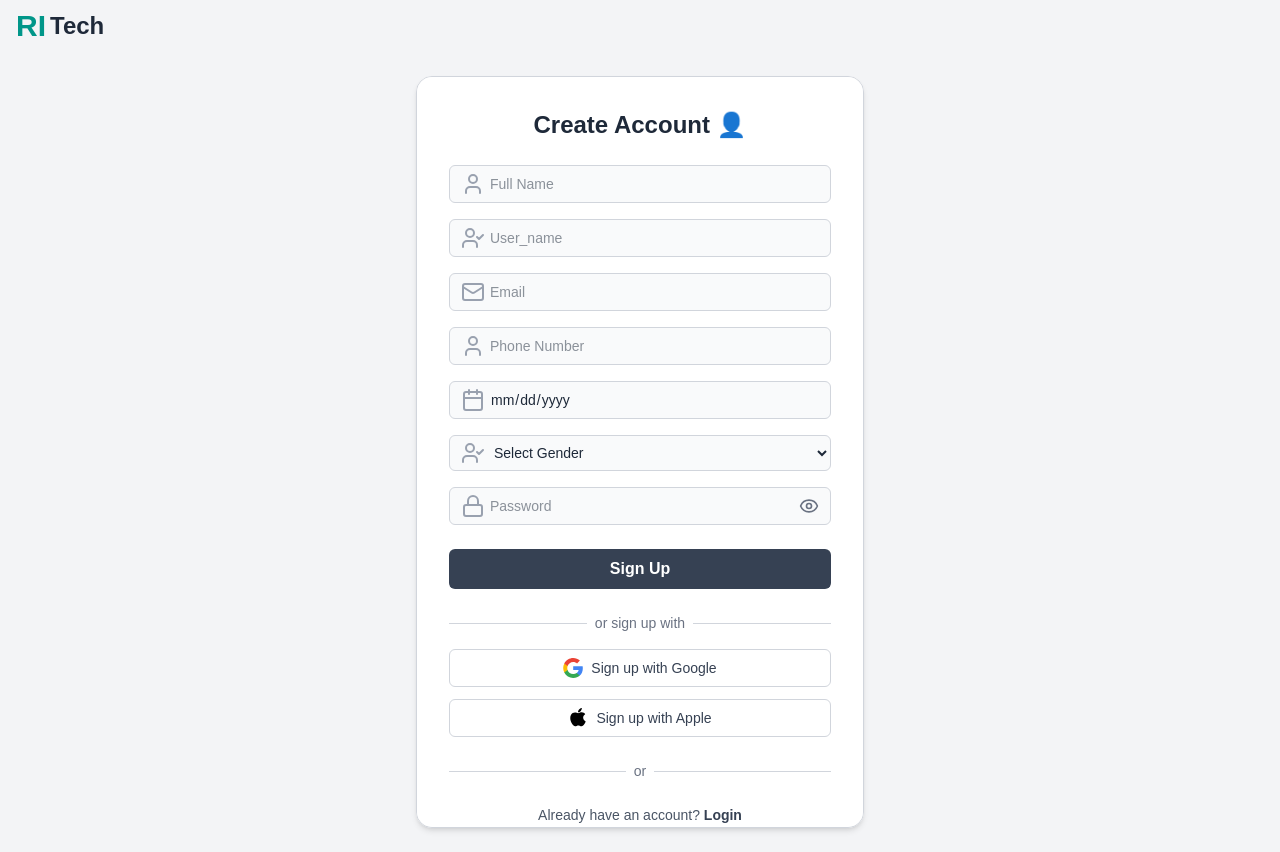
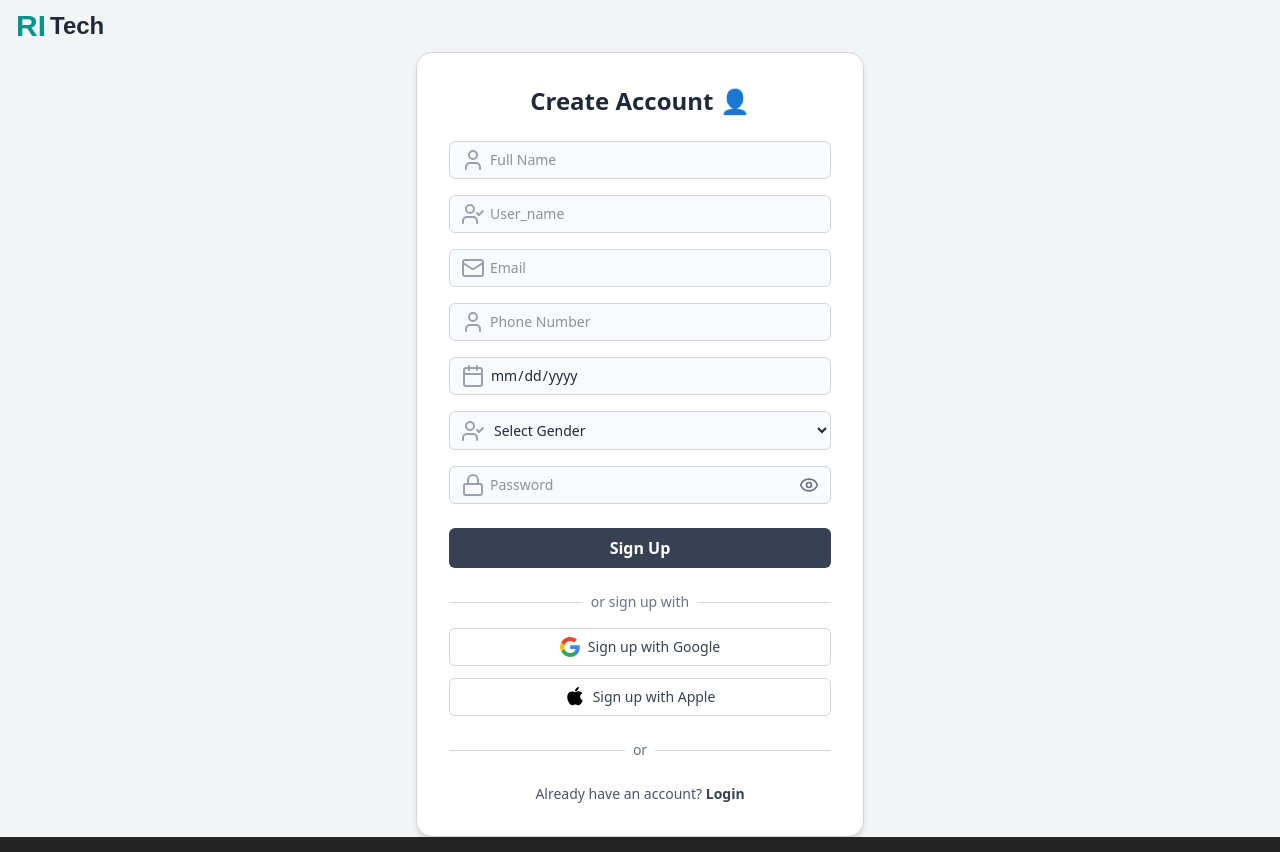
Before and after one commit to hritikpatidar/mern-chat-frontend, a React (Vite) app: page /sign-up in a window 1280 px wide. Built offline with nearby package versions, Linux system fonts and the light colour scheme; no server answers.

Commit message:
add google and apple signuo

```diff
--- a/src/container/AuthPages/SignupForm.jsx
+++ b/src/container/AuthPages/SignupForm.jsx
@@ -25,10 +25,8 @@ export const SignupForm = ({ handleSubmit, loading }) => {
     };
 
     return (
-        // <div className="flex min-h-screen items-center justify-center bg-gray-100 font-sans px-4">
-        //     <div className="bg-white w-full max-w-md p-8 rounded-2xl shadow-md border border-gray-300">
-        <div className="flex min-h-screen items-center justify-center bg-gray-100 px-4 py-6">
-            <div className="bg-white w-full max-w-md p-6 sm:p-8 rounded-2xl shadow-md border border-gray-300 max-h-[calc(100vh-3rem)] overflow-y-auto">
+        <div className="flex min-h-screen items-center justify-center bg-gray-100 font-sans px-4">
+            <div className="bg-white w-full max-w-md p-8 rounded-2xl shadow-md border border-gray-300">
                 <h2 className="text-2xl font-bold text-gray-800 text-center mb-6">
                     Create Account 👤
                 </h2>
--- a/src/index.css
+++ b/src/index.css
@@ -27,6 +27,10 @@ button {
   cursor: pointer;
 }
 
+.min-h-screen {
+    min-height: 95vh !important
+}
+
 ::-webkit-scrollbar {
   width: 5px !important;
   height: 6px !important;
```
